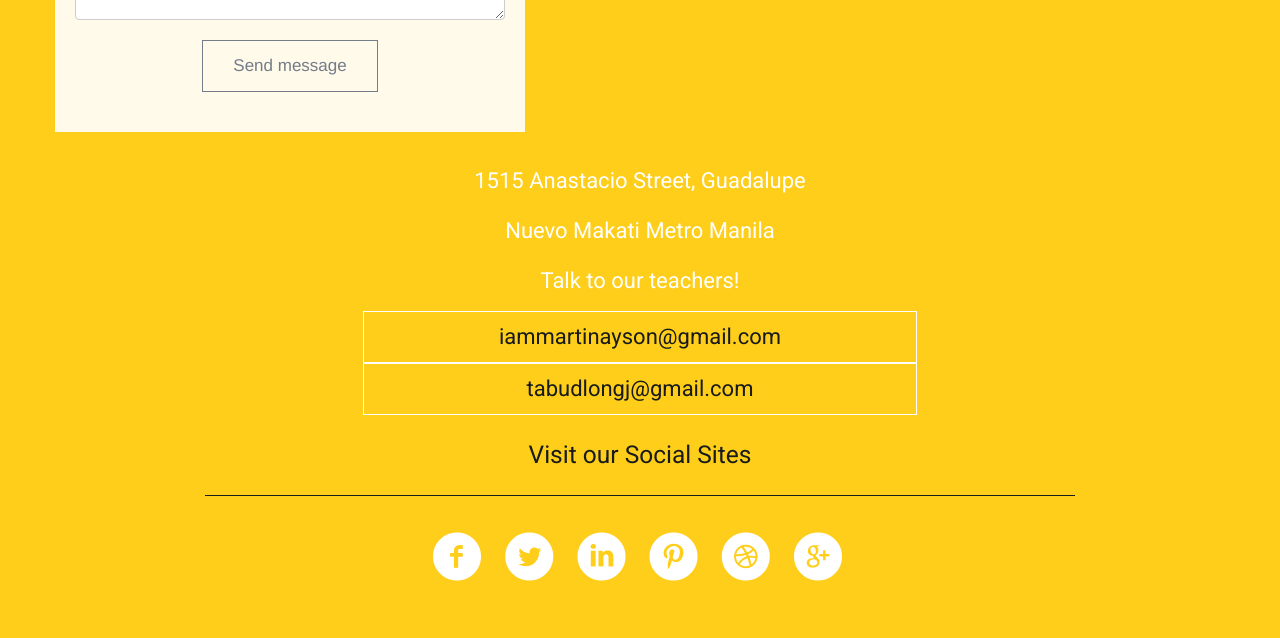
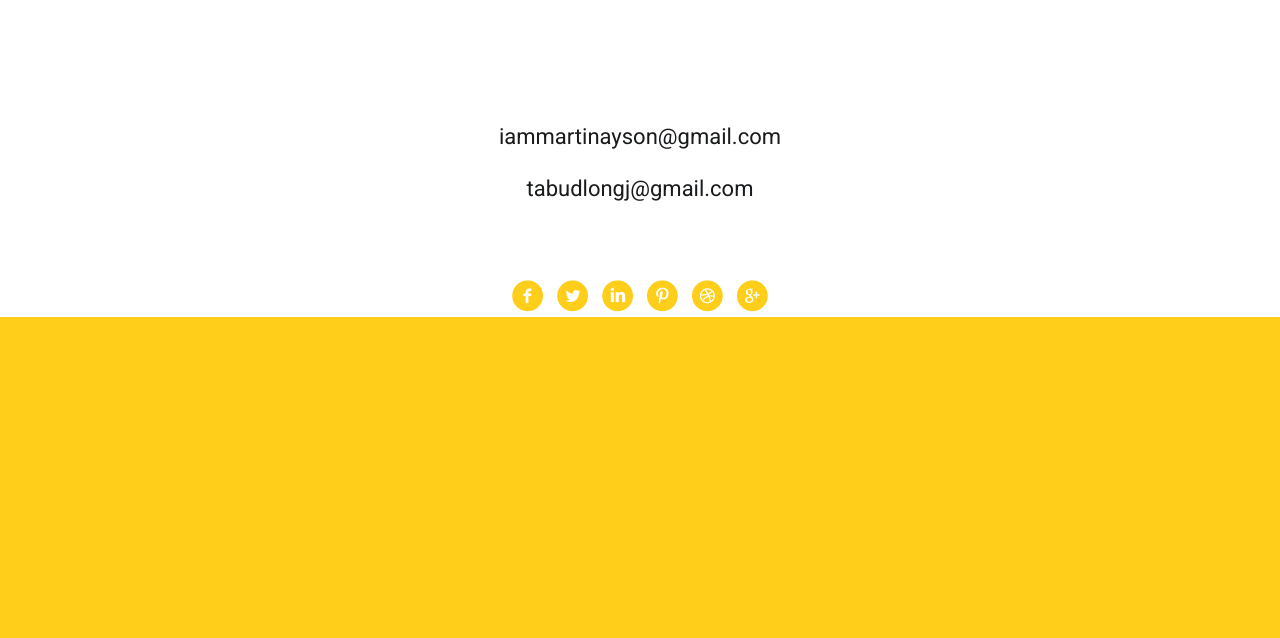
Before and after one commit to joegeneq/apc-softdev-it111-09, a Yii app: template application/fulbright_aps/frontend/views/site/contact.php in a window 1280 px wide. Shown: the part 610-1248 px from the top of the page. After the commit the page ends 927 px from the top, so only its background shows below. Run offline with PHP 8.4 and a stand-in for Yii, Linux system fonts and the light colour scheme; the template is opened without the code that fills it, so the values that code supplies are empty; some libraries are stand-ins or nearby versions.

Commit message:
Changes for the contact us page.

```diff
--- a/application/fulbright_aps/frontend/views/site/about.php
+++ b/application/fulbright_aps/frontend/views/site/about.php
@@ -25,7 +25,7 @@
         <link rel="apple-touch-icon-precomposed" href="images/ico/apple-touch-icon-57.png">
         <link rel="shortcut icon" href="images/ico/favicon.ico">
 
-</head>head>
+</head>
 <body>
 
 
--- a/application/fulbright_aps/frontend/views/site/contact.php
+++ b/application/fulbright_aps/frontend/views/site/contact.php
@@ -32,39 +32,7 @@
                         <p>We're Located Here!</p>
                     </div>
                 </div>
-                <div class="map-wrapper">
-                    <div class="map-canvas" id="map-canvas">Loading map...</div>
-                    <div class="container">
-                        <div class="row-fluid">
-                            <div class="span5 contact-form centered">
-                                <h3>Our teachers would like to here from you.</h3>
-                                <div id="successSend" class="alert alert-success invisible">
-                                    <strong>Well done!</strong>Your message has been sent.</div>
-                                <div id="errorSend" class="alert alert-error invisible">There was an error.</div>
-                                <form id="contact-form" action="php/mail.php">
-                                    <div class="control-group">
-                                        <div class="controls">
-                                            <input class="span12" type="text" id="name" name="name" placeholder="* Your name..." />
-                                            <div class="error left-align" id="err-name">Please enter name.</div>
-                                        </div>
-                                    </div>
-                                    <div class="control-group">
-                                        <div class="controls">
-                                            <input class="span12" type="email" name="email" id="email" placeholder="* Your email..." />
-                                            <div class="error left-align" id="err-email">Please enter valid email adress.</div>
-                                        </div>
-                                    </div>
-                                    <div class="control-group">
-                                        <div class="controls">
-                                            <textarea class="span12" name="comment" id="comment" placeholder="* Comments..."></textarea>
-                                            <div class="error left-align" id="err-comment">Please enter your Message.</div>
-                                        </div>
-                                    </div>
-                                    <div class="control-group">
-                                        <div class="controls">
-                                            <button id="send-mail" class="message-btn">Send message</button>
-                                        </div>
-                                    </div>
+               <img src="images/FulbrightLocation.png" alt="We're Located Here">
                                 </form>
                             </div>
                         </div>
@@ -72,8 +40,8 @@
                 </div>
                 <div class="container">
                     <div class="span9 center contact-info">
-                        <p>1515 Anastacio Street, Guadalupe</p>
-                        <p>Nuevo Makati Metro Manila</p>
+                        <p id="address">1515 Anastacio Street, Guadalupe</p>
+                        <p id="address">Nuevo Makati Metro Manila</p>
                         <p>Talk to our teachers!</p>
                         <p class="info-mail">iammartinayson@gmail.com</p>
                         <p class="info-mail">tabudlongj@gmail.com</p>
--- a/application/fulbright_aps/frontend/web/css/site.css
+++ b/application/fulbright_aps/frontend/web/css/site.css
@@ -3,7 +3,10 @@ body {
     height: 100%;
 }
 
-
+p#address
+{
+    color:black;
+}
 /*Link Designs */
 a#link
 {
```
